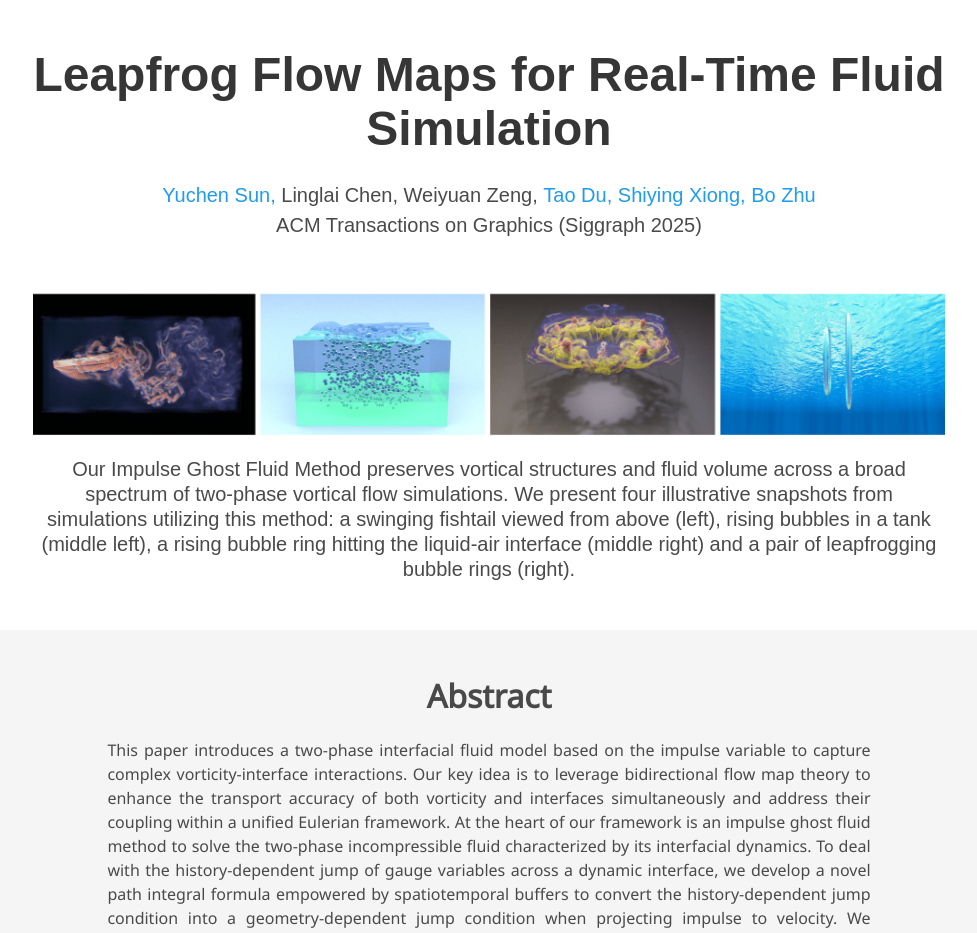
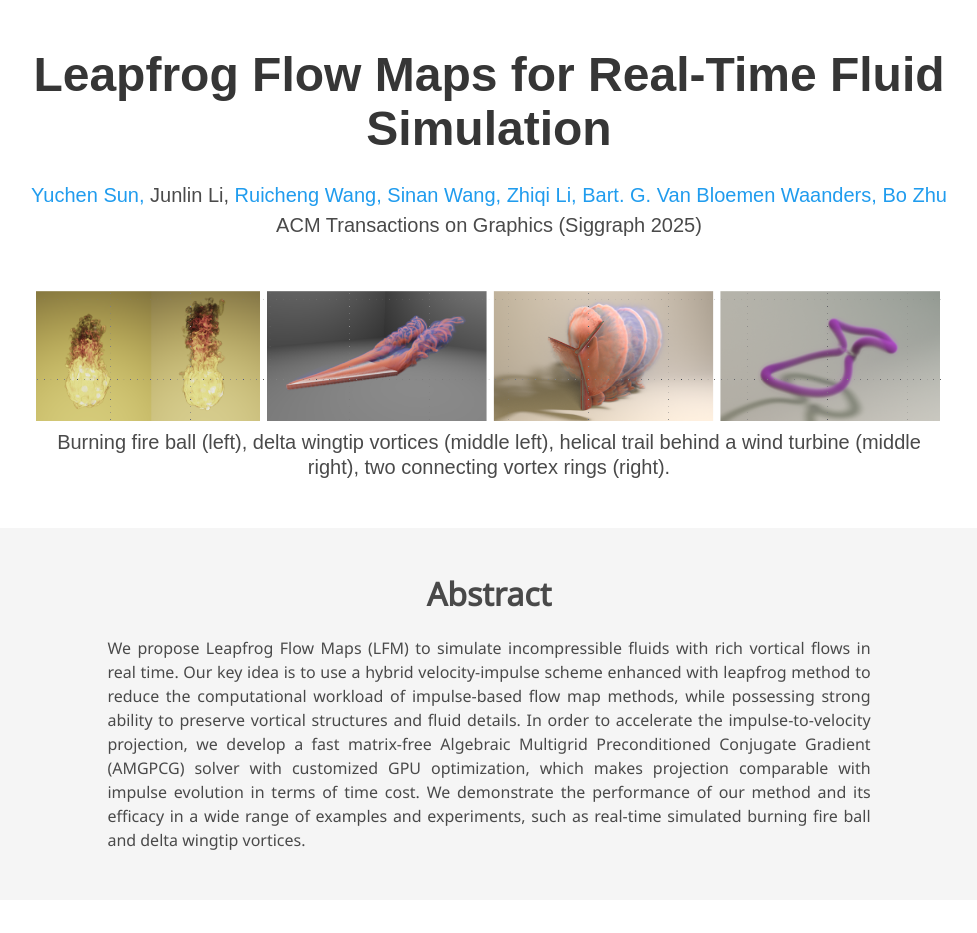
Before and after one commit to yuchen-sun-cg/yuchen-sun-cg.github.io, a Jekyll site: the page projects/lfm/index.html, which Jekyll copies as it is, in a window 1280 px wide and 1400 px high. Shown: the top 933 px of the window, without its empty margins (151-1128 px from the left). Built offline with Jekyll 4.4.1, drawn with Linux system fonts in a browser that asks for light colours; some web fonts are replaced; a style sheet for code colours, icons or effects is not loaded; some of the changed text lies outside the part shown.

Commit message:
update lfm

```diff
--- a/projects/lfm/index.html
+++ b/projects/lfm/index.html
@@ -58,15 +58,19 @@
                 <span class="author-block">
                   Yuchen Sun,</span></a>
               <span class="author-block">
-                Linglai Chen,</span></a>
-              <span class="author-block">
-                Weiyuan Zeng,</span></a>
-              <a href="https://people.iiis.tsinghua.edu.cn/~taodu/">
+                Junlin Li,</span></a>
+              <a href="https://wrc042.github.io/">
                 <span class="author-block">
-                  Tao Du,</span></a>
-              <a href="https://shiyingxiong.github.io/">
+                  Ruicheng Wang,</span></a>
+              <a href="https://sinanw.com/">
                 <span class="author-block">
-                  Shiying Xiong,</span></a>
+                  Sinan Wang,</span></a>
+              <a href="https://zhiqili-cg.github.io/">
+                <span class="author-block">
+                  Zhiqi Li,</span></a>
+              <a href="https://www.sandia.gov/ccr/staff/bart-g-van-bloemen-waanders/">
+                <span class="author-block">
+                  Bart. G. Van Bloemen Waanders,</span></a>
               <a href="https://faculty.cc.gatech.edu/~bozhu/">
                 <span class="author-block">
                   Bo Zhu</span></a>
@@ -138,10 +142,8 @@
         <img src="static/images/teaser.png" alt="Poster Dataset Distillation (PoDD)" class="center-image"
           style="max-width: 100%; height: auto;">
         <h2 class="subtitle has-text-centered">
-          Our Impulse Ghost Fluid Method preserves vortical structures and fluid volume across a broad spectrum of
-          two-phase vortical flow simulations. We present four illustrative snapshots from simulations utilizing this
-          method: a swinging fishtail viewed from above (left), rising bubbles in a tank (middle left), a rising bubble
-          ring hitting the liquid-air interface (middle right) and a pair of leapfrogging bubble rings (right).
+          Burning fire ball (left), delta wingtip vortices (middle left), helical trail behind a wind turbine (middle
+          right), two connecting vortex rings (right).
         </h2>
       </div>
     </div>
@@ -156,17 +158,14 @@
           <h2 class="title is-3">Abstract</h2>
           <div class="content has-text-justified">
             <p>
-              This paper introduces a two-phase interfacial fluid model based on the impulse variable to capture complex
-              vorticity-interface interactions. Our key idea is to leverage bidirectional flow map theory to enhance the
-              transport accuracy of both vorticity and interfaces simultaneously and address their coupling within a
-              unified Eulerian framework. At the heart of our framework is an impulse ghost fluid method to solve the
-              two-phase incompressible fluid characterized by its interfacial dynamics. To deal with the
-              history-dependent jump of gauge variables across a dynamic interface, we develop a novel path integral
-              formula empowered by spatiotemporal buffers to convert the history-dependent jump condition into a
-              geometry-dependent jump condition when projecting impulse to velocity. We demonstrate the efficacy of our
-              approach in simulating and visualizing several interface-vorticity interaction problems with cross-phase
-              vortical evolution, including interfacial whirlpool, vortex ring reflection, and leapfrogging bubble
-              rings.
+              We propose Leapfrog Flow Maps (LFM) to simulate incompressible fluids with rich vortical flows in real
+              time. Our key idea is to use a hybrid velocity-impulse scheme enhanced with leapfrog method to reduce the
+              computational workload of impulse-based flow map methods, while possessing strong ability to preserve
+              vortical structures and fluid details. In order to accelerate the impulse-to-velocity projection, we
+              develop a fast matrix-free Algebraic Multigrid Preconditioned Conjugate Gradient (AMGPCG) solver with
+              customized GPU optimization, which makes projection comparable with impulse evolution in terms of time
+              cost. We demonstrate the performance of our method and its efficacy in a wide range of examples and
+              experiments, such as real-time simulated burning fire ball and delta wingtip vortices.
             </p>
           </div>
         </div>
@@ -193,7 +192,7 @@
 
           <div class="publication-video">
             <!-- Youtube embed code here -->
-            <iframe width="560" height="315" src="https://www.youtube.com/embed/MbEyyH2UB3s"
+            <iframe width="560" height="315" src="https://www.youtube.com/watch?v=-LK3ZDMByCE"
               title="YouTube video player" frameborder="0"
               allow="accelerometer; autoplay; clipboard-write; encrypted-media; gyroscope; picture-in-picture; web-share"
               referrerpolicy="strict-origin-when-cross-origin" allowfullscreen></iframe>
@@ -209,14 +208,14 @@
   <section class="section" id="BibTeX">
     <div class="container is-max-desktop content">
       <h2 class="title is-3">BibTeX</h2>
-      <pre><code>@article{sun2024igfm,
-        title={An Impulse Ghost Fluid Method for Simulating Two-Phase Flows},
-        author={Sun, Yuchen and Chen, Linglai and Zeng, Weiyuan and Du, Tao and Xiong, Shiying and Zhu, Bo},
+      <pre><code>@article{sun2025lfm,
+        title={Leapfrog Flow Maps for Real-Time Fluid Simulation},
+        author={Sun, Yuchen and Li, Junlin and Wang, Ruicheng and Wang, Sinan and Li, Zhiqi and Xiong, Shiying and Zhu, Bo},
         journal={ACM Transactions on Graphics (TOG)},
-        volume={43},
-        number={6},
+        volume={44},
+        number={4},
         pages={1--12},
-        year={2024},
+        year={2025},
         publisher={ACM New York, NY, USA}
       }</code></pre>
     </div>
```
Also changed, not shown: _pages/about.md (+1 -1 lines), projects/lfm/static/images/teaser.png, 1 other file.
